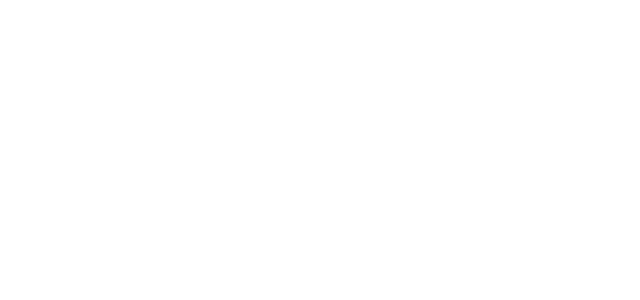
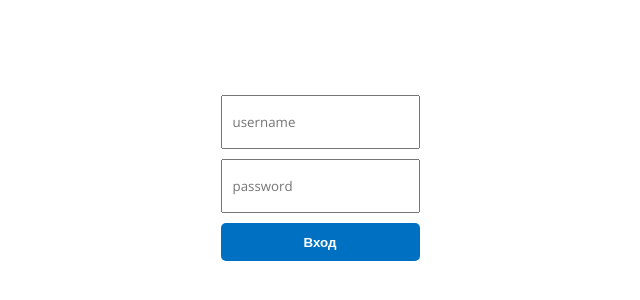
Before and after one commit to tu-sofia-group-2/ProjectHotel, a React (Create React App) app in the folder frontend/: page /login in a window 1280 px wide. Before the commit this address had no page. Shown: the part 222-522 px from the top of the page, without its empty margins (320-960 px from the left). Built offline with nearby package versions, Linux system fonts and the light colour scheme.

Commit message:
Работеща страница за вход

```diff
--- a/frontend/src/App.js
+++ b/frontend/src/App.js
@@ -6,6 +6,7 @@ import {
 import Home from "./pages/home/Home";
 import Hotel from "./pages/hotel/Hotel";
 import List from "./pages/List/List";
+import Login from "./pages/login/Login";
 
 function App() {
   return (
@@ -14,6 +15,7 @@ function App() {
         <Route path = "/" element = {<Home/>}/>
         <Route path = "/hotels" element = {<List/>}/>
         <Route path = "/hotels/:id" element = {<Hotel/>}/>
+        <Route path = "/login" element = {<Login/>}/>
       </Routes>
     </BrowserRouter>
   );
--- a/frontend/src/components/header/Header.jsx
+++ b/frontend/src/components/header/Header.jsx
@@ -15,6 +15,7 @@ import {
   import { format } from "date-fns";
   import { useNavigate } from "react-router-dom";
 import { SearchContext } from "../../context/SearchContext";
+import { AuthContext } from "../../context/AuthContext";
 
   const Header = ({ type }) => {
     const [destination, setDestination] = useState("");
@@ -34,6 +35,7 @@ import { SearchContext } from "../../context/SearchContext";
     });
 
     const navigate = useNavigate();
+    const {user} = useContext(AuthContext);
 
     const handleOption = (name, operation) => {
       setOptions((prev) => {
@@ -85,7 +87,7 @@ import { SearchContext } from "../../context/SearchContext";
               <h1 className="headerTitle">
               Търсите къде да отседнете?
               </h1>
-              <button className="headerBtn">Вход / Регистрирай се</button>
+              {! user && <button className="headerBtn">Вход / Регистрирай се</button>}
               <div className="headerSearch">
                 <div className="headerSearchItem">
                   <FontAwesomeIcon icon={faBed} className="headerIcon" />
--- a/frontend/src/components/navbar/Navbar.jsx
+++ b/frontend/src/components/navbar/Navbar.jsx
@@ -1,17 +1,22 @@
 import "./navbar.css"
 import {Link} from "react-router-dom"
+import { AuthContext } from "../../context/AuthContext";
+import { useContext } from "react";
 
 const Navbar = () => {
+
+  const {user} = useContext(AuthContext);
   return (
     <div className="navbar">
       <div className="navContainer">
         <Link to="/" style={{color:"inherit", textDecoration:"none"}}>
         <span className="logo">ProjectHotel</span>
         </Link>
-        <div className="navItems">
-          <button className="navButton">Register</button>
-          <button className="navButton">Login</button>
-        </div>
+        {user ? user.username :
+         (<div className="navItems">
+          <button className="navButton">Регисрирай се</button>
+          <button className="navButton">Вход</button>
+        </div>)}
       </div>
     </div>
   )
--- /dev/null
+++ b/frontend/src/context/AuthContext.js
@@ -0,0 +1,61 @@
+import { createContext, useEffect, useReducer } from "react";
+
+const INITIAL_STATE = {
+  user: JSON.parse(localStorage.getItem("user")) || null,
+  loading: false,
+  error: null,
+};
+
+export const AuthContext = createContext(INITIAL_STATE);
+
+const AuthReducer = (state, action) => {
+  switch (action.type) {
+    case "LOGIN_START":
+      return {
+        user: null,
+        loading: true,
+        error: null,
+      };
+    case "LOGIN_SUCCESS":
+      return {
+        user: action.payload,
+        loading: false,
+        error: null,
+      };
+    case "LOGIN_FAILURE":
+      return {
+        user: null,
+        loading: false,
+        error: action.payload,
+      };
+    case "LOGOUT":
+      return {
+        user: null,
+        loading: false,
+        error: null,
+      };
+    default:
+      return state;
+  }
+};
+
+export const AuthContextProvider = ({ children }) => {
+  const [state, dispatch] = useReducer(AuthReducer, INITIAL_STATE);
+
+  useEffect(() => {
+    localStorage.setItem("user", JSON.stringify(state.user));
+  }, [state.user]);
+
+  return (
+    <AuthContext.Provider
+      value={{
+        user: state.user,
+        loading: state.loading,
+        error: state.error,
+        dispatch,
+      }}
+    >
+      {children}
+    </AuthContext.Provider>
+  );
+};
--- a/frontend/src/index.js
+++ b/frontend/src/index.js
@@ -1,14 +1,16 @@
 import React from 'react';
 import ReactDOM from 'react-dom/client';
 import App from './App';
+import { AuthContextProvider } from './context/AuthContext';
 import { SearchContextProvider } from './context/SearchContext';
 
 const root = ReactDOM.createRoot(document.getElementById('root'));
 root.render(
   <React.StrictMode>
-    <SearchContextProvider>
-
-    <App />
-    </SearchContextProvider>
+    <AuthContextProvider>
+      <SearchContextProvider>
+        <App />
+      </SearchContextProvider>
+    </AuthContextProvider>
   </React.StrictMode>
 );
--- a/frontend/src/pages/hotel/Hotel.jsx
+++ b/frontend/src/pages/hotel/Hotel.jsx
@@ -13,6 +13,7 @@ import {
 import { useContext, useState } from "react";
 import { useLocation } from "react-router-dom";
 import { SearchContext } from "../../context/SearchContext";
+import useFetch from "../../hooks/useFetch";
 
 const Hotel = () => {
   const location = useLocation();
--- /dev/null
+++ b/frontend/src/pages/login/Login.jsx
@@ -0,0 +1,48 @@
+import axios from "axios";
+import { useContext, useState } from "react";
+import { useNavigate } from "react-router-dom";
+import { AuthContext } from "../../context/AuthContext";
+import "./login.css";
+
+const Login = () => {
+  const [credentials, setCredentials] = useState({
+    username: undefined,
+    password: undefined,
+  });
+
+  const {loading, error, dispatch } = useContext(AuthContext);
+
+  const navigate = useNavigate()
+
+  const handleChange = (e) => {
+    setCredentials((prev) => ({ ...prev, [e.target.id]: e.target.value }));
+  };
+
+  const handleClick = async (e) => {
+    e.preventDefault();
+    dispatch({ type: "LOGIN_START" });
+    try {
+      const res = await axios.post("/auth/login", credentials);
+      dispatch({ type: "LOGIN_SUCCESS", payload: res.data.details });
+      navigate("/")
+    } catch (err) {
+      dispatch({ type: "LOGIN_FAILURE", payload: err.response.data });
+    }
+  };
+
+
+  return (
+    <div className="login">
+      <div className="lContainer">
+        <input type="text" placeholder="username" id="username" onChange={handleChange} className="lInput"/>
+        <input type="password" placeholder="password" id="password" onChange={handleChange} className="lInput"/>
+        <button disabled={loading} onClick={handleClick} className="lButton">
+          Вход
+        </button>
+        {error && <span>{error.message}</span>}
+      </div>
+    </div>
+  );
+};
+
+export default Login;
--- /dev/null
+++ b/frontend/src/pages/login/login.css
@@ -0,0 +1,32 @@
+.login {
+    height: 100vh;
+    display: flex;
+    align-items: center;
+    justify-content: center;
+  }
+
+  .lContainer {
+    display: flex;
+    flex-direction: column;
+    gap: 10px;
+  }
+
+  .lInput{
+    height: 30px;
+    padding: 10px;
+  }
+
+  .lButton {
+    border: none;
+    padding: 10px 20px;
+    background-color: #0071c2;
+    color: white;
+    font-weight: bold;
+    cursor: pointer;
+    border-radius: 5px;
+  }
+
+  .lButton:disabled{
+    background-color: #0071c28c;
+    cursor: not-allowed;
+  }
```
